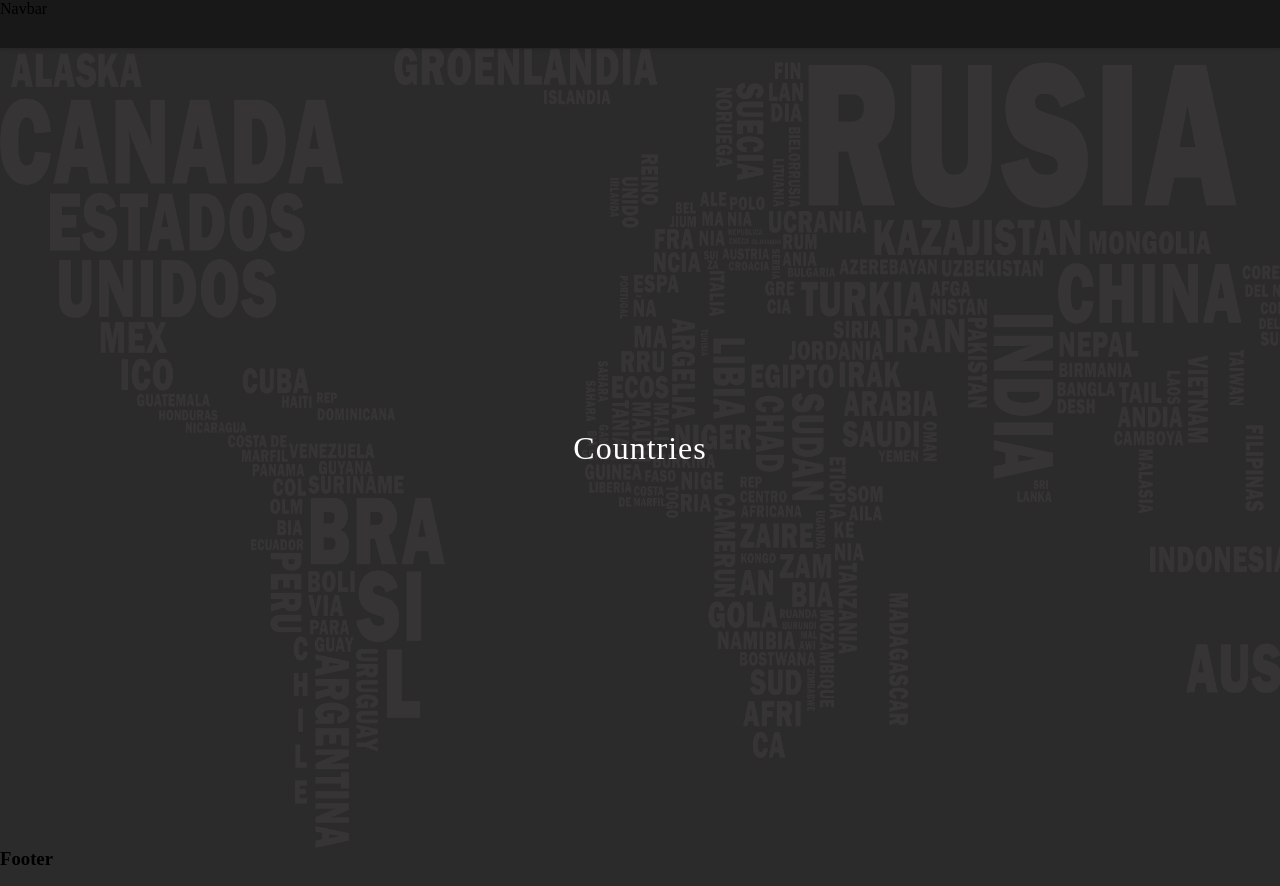
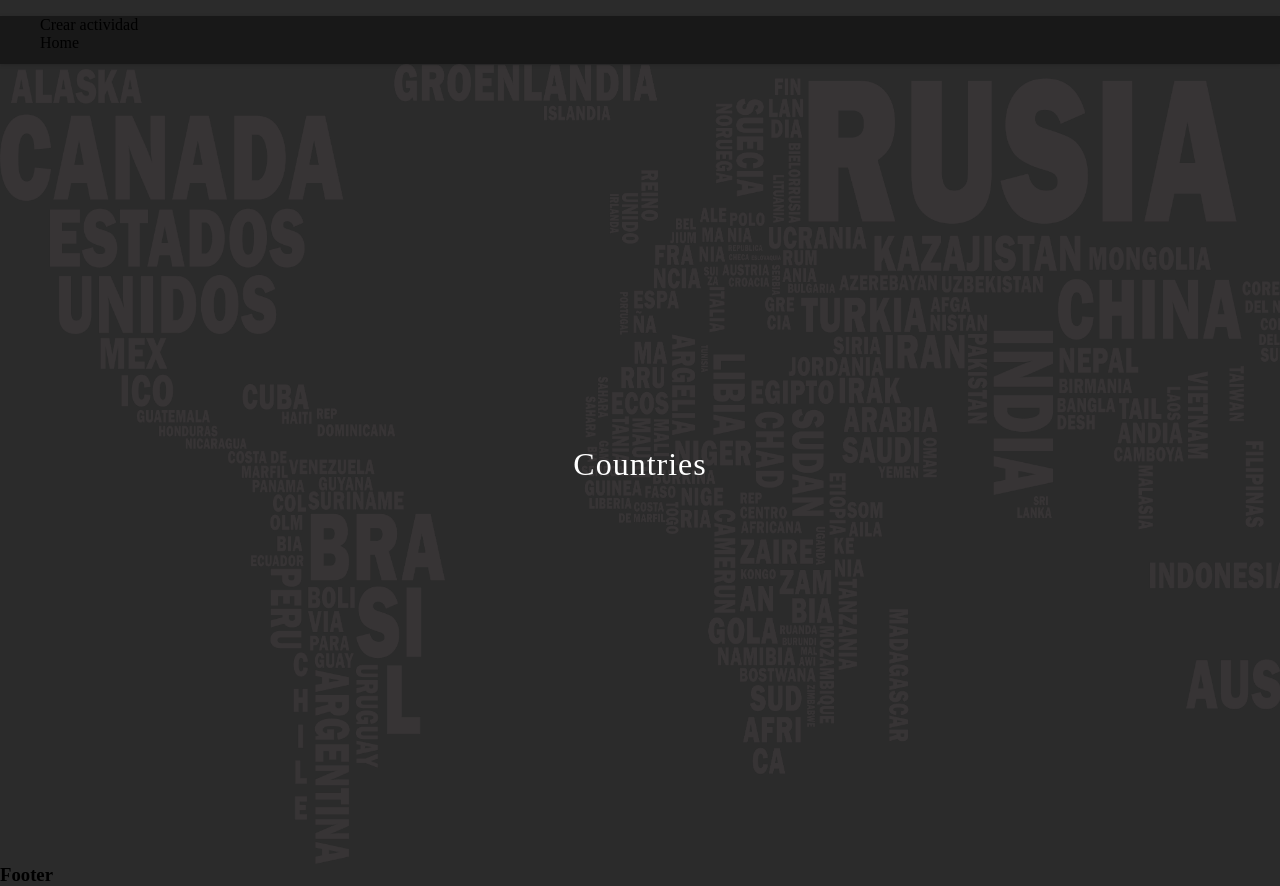
Before and after one commit to Fr33yr/PI-Countries-main, a React (Vite) app in the folder client/: page / in a window 1280 px wide. Built offline with nearby package versions, Linux system fonts and the light colour scheme.

Commit message:
nav links

```diff
--- a/client/src/components/layout/navbar/Nav.jsx
+++ b/client/src/components/layout/navbar/Nav.jsx
@@ -1,3 +1,4 @@
+import { Link } from 'react-router-dom'
 import styles from './navbar.module.css'
 
 
@@ -5,7 +6,14 @@
   return (
     <>
       <nav className={styles.nav}>
-        Navbar
+        <ul>
+          <li>
+            <Link to={'/activity'}>Crear actividad</Link>
+          </li>
+          <li>
+            <Link to={'/countries'}>Home</Link>
+          </li>
+        </ul>
       </nav>
     </>
   )
```
